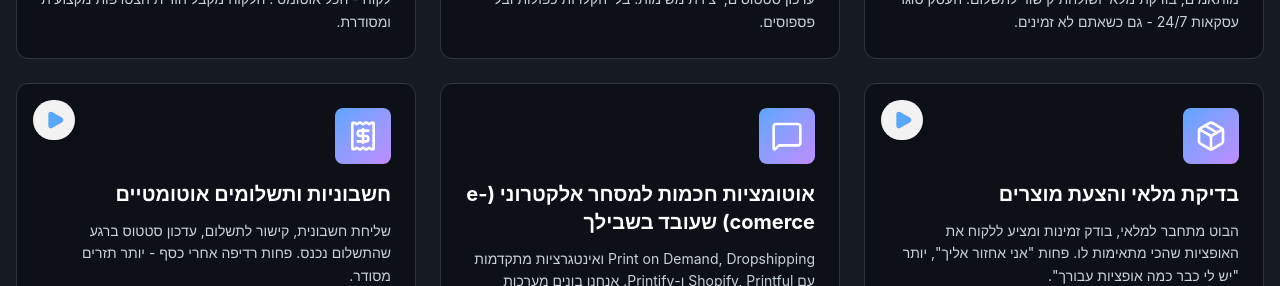
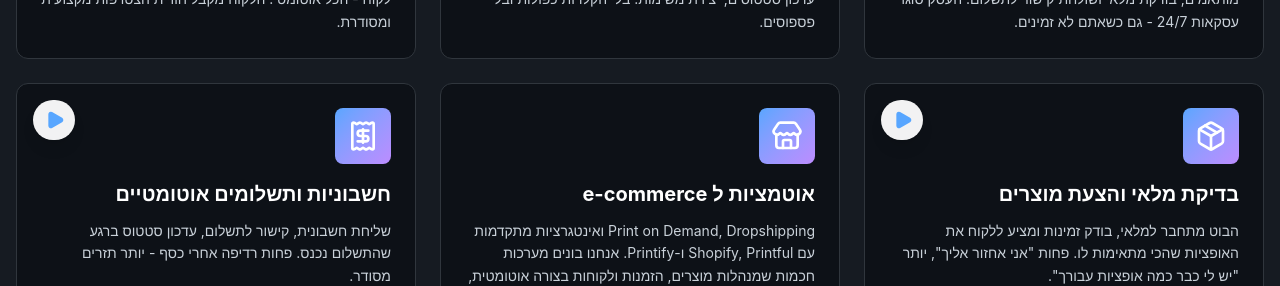
Before and after one commit to adamts1/ai-automation-landing-page, a React (Vite) app in the folder frontend/: page / in a window 1280 px wide. Shown: the part 2360-2646 px from the top of the page. Built offline with nearby package versions, Linux system fonts and the light colour scheme.

Commit message:
e comarece

```diff
--- a/frontend/src/components/BusinessProcesses.tsx
+++ b/frontend/src/components/BusinessProcesses.tsx
@@ -9,7 +9,7 @@ import {
   Database,
   UserPlus,
   Package,
-  MessageSquare,
+  Store,
   Receipt,
   Play,
 } from 'lucide-react';
@@ -95,7 +95,7 @@ const BusinessProcesses: FC<BusinessProcessesProps> = ({ isModalOpen, setIsModal
       businessAccount: 'Business account',
     },
     {
-      icon: <MessageSquare size={32} />,
+      icon: <Store size={32} />,
       title: t('businessProcesses.items.followUps.title'),
       description: t('businessProcesses.items.followUps.description'),
       processKey: 'followUps',
--- a/frontend/src/i18n/translations/he.json
+++ b/frontend/src/i18n/translations/he.json
@@ -187,7 +187,7 @@
         "description": "הבוט מתחבר למלאי, בודק זמינות ומציע ללקוח את האופציות שהכי מתאימות לו. פחות \"אני אחזור אליך\", יותר \"יש לי כבר כמה אופציות עבורך\"."
       },
       "followUps": {
-        "title": "אוטומציות חכמות למסחר אלקטרוני (e-comerce) שעובד בשבילך",
+        "title":  "אוטמציות ל e-commerce",
         "description": "Print on Demand, Dropshipping ואינטגרציות מתקדמות עם Shopify, Printful ו-Printify. אנחנו בונים מערכות חכמות שמנהלות מוצרים, הזמנות ולקוחות בצורה אוטומטית, מדויקת וניתנת להתרחבות. מערך מכירתי שעובד מאחורי הקלעים, ומפנה לך זמן להתמקד בצמיחה."
       },
       "invoices": {
```
